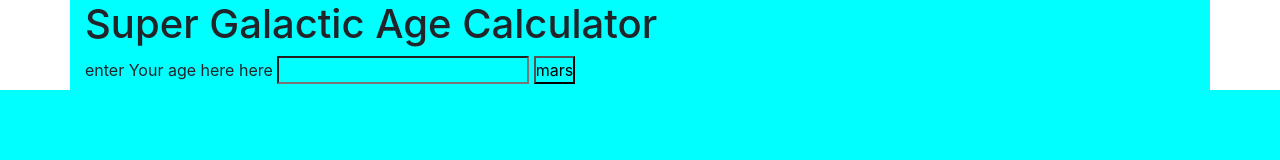
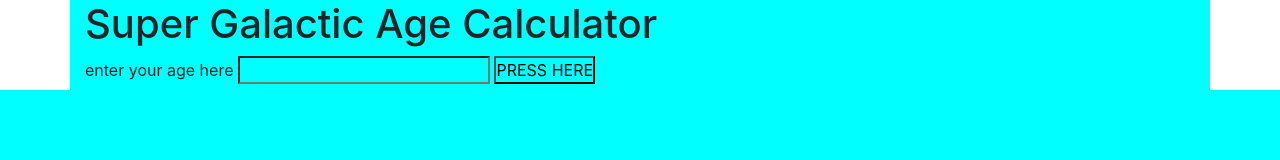
Before and after one commit to BrianSturgis/JanWeek5project, a website built with webpack: page src/index.html in a window 1280 px wide. Built offline with nearby package versions, Linux system fonts and the light colour scheme.

```diff
--- a/src/index.html
+++ b/src/index.html
@@ -8,9 +8,9 @@
     <h1 id="header">Super Galactic Age Calculator</h1>
     <form id="inputNumber">
       <div class="form-group">
-        <label for="number">enter Your age here here</label>
+        <label for="number">enter your age here</label>
         <input id="numbers" type="text" class="input">
-        <button id="press" type="submit" class="marsButton">mars</button>
+        <button id="press" type="submit" class="marsButton">PRESS HERE</button>
       </div>
     </form>
     <div class="answer0" id="response">
```
Also changed, not shown: src/css/styles.css (line endings or trailing spaces), 1 other file.
